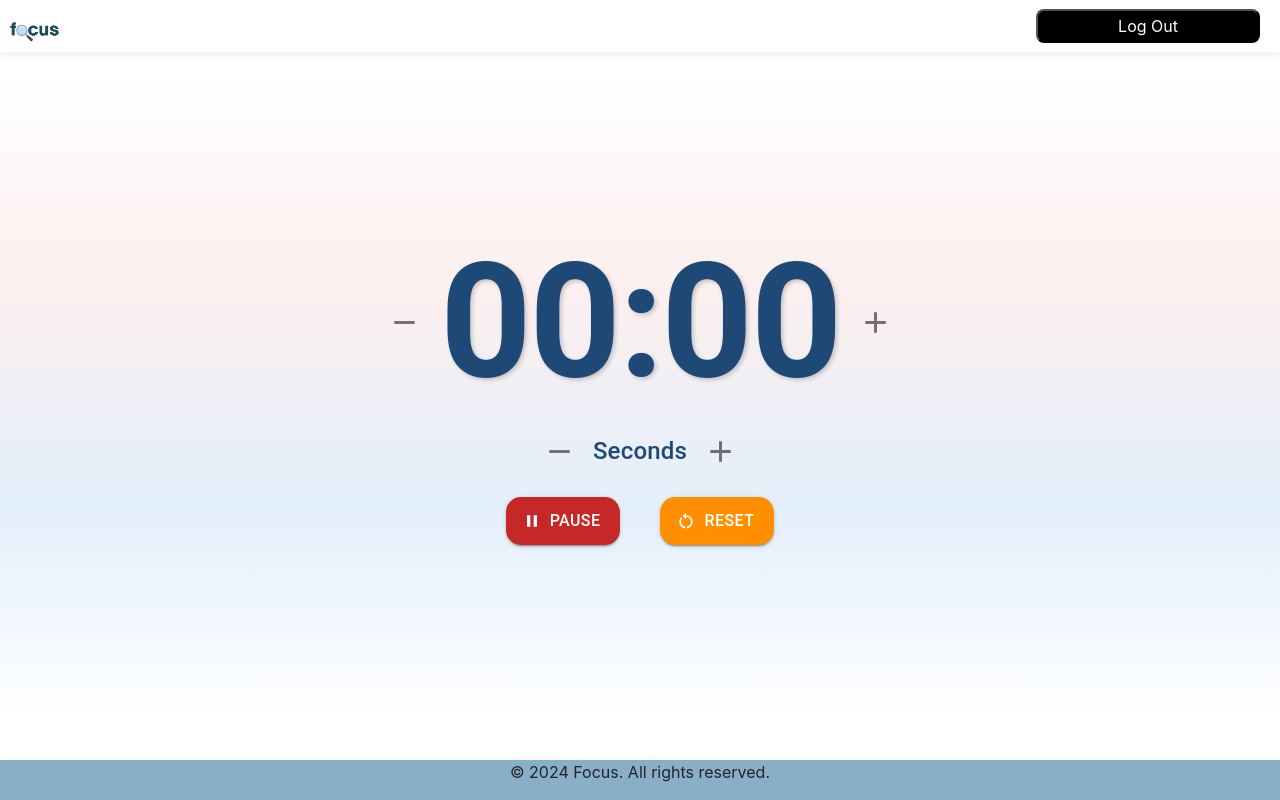
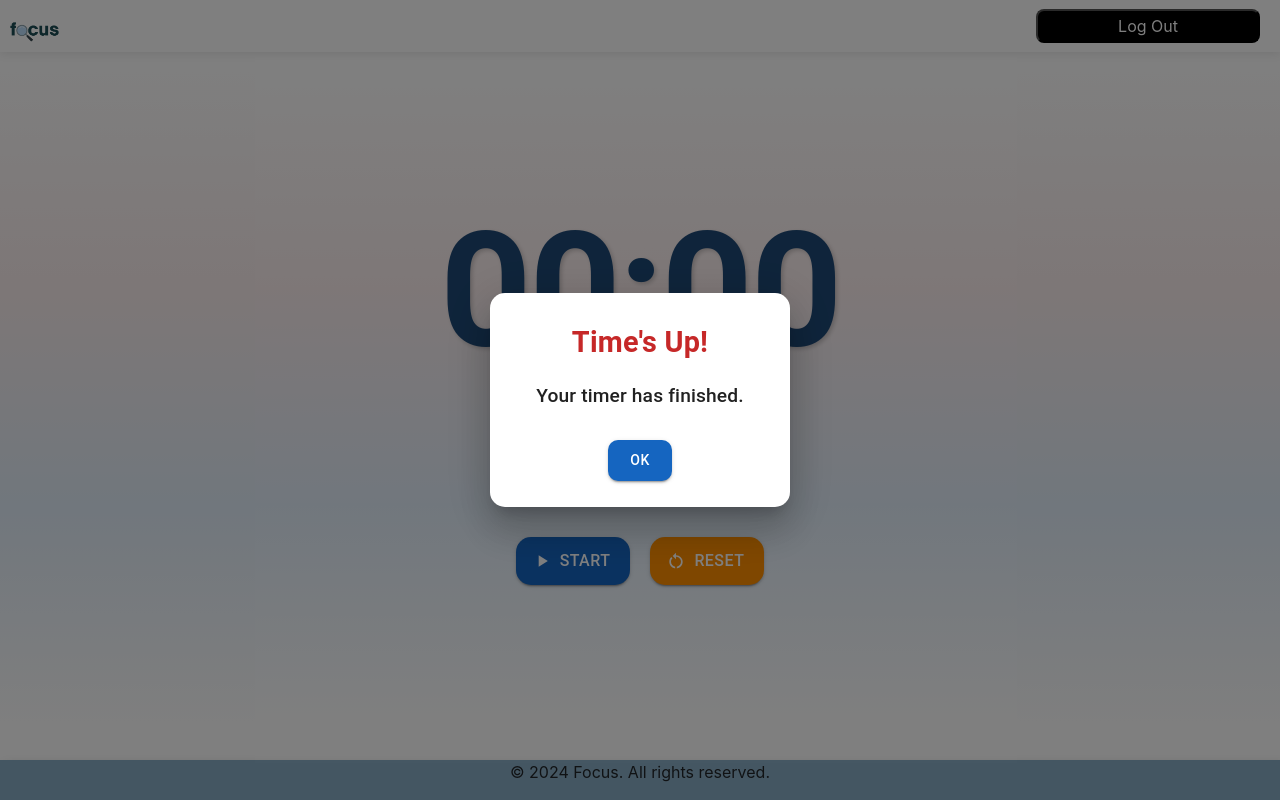
Before and after one commit to priscaolose/Group7_Capstone, a React (Create React App) app in the folder focus-app/: page /timer in a window 1280 px wide. Both pictures are taken after a click on the button "START". Built offline with nearby package versions, Linux system fonts and the light colour scheme; the HTML template or start-up script is replaced by a standard one.

Commit message:
updated timer page with minute and seconds text beloe the time and added a meesage and a tone for when the timer was finished

```diff
--- a/focus-app/src/Components/timerPage.js
+++ b/focus-app/src/Components/timerPage.js
@@ -1,5 +1,5 @@
-import React, { useState, useEffect } from "react";
-import { Typography, Box, Button, IconButton } from "@mui/material";
+import React, { useState, useEffect, useRef } from "react";
+import { Typography, Box, Button, IconButton, Dialog, DialogTitle, DialogContent, DialogActions } from "@mui/material";
 import { Add, Remove, PlayArrow, Pause, RestartAlt } from "@mui/icons-material";
 import Header2 from "./Header2";
 import Footer from "./Footer";
@@ -7,6 +7,27 @@ import Footer from "./Footer";
 function TimerPage() {
   const [time, setTime] = useState({ minutes: 0, seconds: 0 });
   const [isRunning, setIsRunning] = useState(false);
+  const [openAlert, setOpenAlert] = useState(false);
+  const audioRef = useRef(null);
+  // const [audioLoaded, setAudioLoaded] = useState(false);
+
+  // Load audio when component mounts
+  useEffect(() => {
+    // Try to load the audio file
+    if (audioRef.current) {
+      audioRef.current.load();
+      // Add event listener to check if audio is loaded
+      // audioRef.current.addEventListener('canplaythrough', () => {
+      //   setAudioLoaded(true);
+      //   console.log("Audio loaded successfully");
+      // });
+
+      // Add error listener
+      audioRef.current.addEventListener('error', (e) => {
+        console.error("Audio loading error:", e);
+      });
+    }
+  }, []);
 
   useEffect(() => {
     if (!isRunning) return;
@@ -17,7 +38,13 @@ function TimerPage() {
         let newSeconds = prev.seconds - 1;
 
         if (newSeconds < 0) {
-          if (newMinutes === 0) return prev; // Stop at 0
+          if (newMinutes === 0) {
+            // Time's up - show alert and play sound
+            setIsRunning(false);
+            setOpenAlert(true);
+            playAlarmSound();
+            return prev; // Stop at 0
+          }
           newMinutes -= 1;
           newSeconds = 59;
         }
@@ -27,7 +54,44 @@ function TimerPage() {
     }, 1000);
 
     return () => clearInterval(interval);
-  }, [isRunning, time]);
+  }, [isRunning]);
+
+  // Function to play alarm sound with user interaction handling
+  const playAlarmSound = () => {
+    if (audioRef.current) {
+      // Reset the audio to the beginning
+      audioRef.current.currentTime = 0;
+
+      // Try to play with user interaction handling
+      const playPromise = audioRef.current.play();
+
+      if (playPromise !== undefined) {
+        playPromise
+          .then(() => {
+            console.log("Audio playing successfully");
+          })
+          .catch(error => {
+            console.error("Audio play failed:", error);
+            // If autoplay is prevented, we can notify the user
+            console.log("Browser blocked autoplay. Click OK to play sound.");
+          });
+      }
+    } else {
+      console.error("Audio element not found");
+    }
+  };
+
+  // Function to stop alarm sound
+  const stopAlarmSound = () => {
+    if (audioRef.current) {
+      // Pause the audio
+      audioRef.current.pause();
+      // Reset to beginning
+      audioRef.current.currentTime = 0;
+      console.log("Audio stopped");
+    }
+  };
+
 
   const adjustTime = (type, amount) => {
     setTime((prev) => {
@@ -42,6 +106,17 @@ function TimerPage() {
     setIsRunning(false);
   };
 
+  const handleCloseAlert = () => {
+    setOpenAlert(false);
+    stopAlarmSound(); // Stop the alarm sound
+
+  };
+
+  // // // Test sound function
+  // const testSound = () => {
+  //   playAlarmSound();
+  // };
+
   return (
     <div className="mainContainer">
       <Header2 />
@@ -52,16 +127,9 @@ function TimerPage() {
           alignItems: "center",
           justifyContent: "center",
           height: "100vh",
-        background: "linear-gradient(to bottom, #FFFFFF, #FCEFEF, #E3EFFB, #FFFFFF)", // Soft gradient
+          background: "linear-gradient(to bottom, #FFFFFF, #FCEFEF, #E3EFFB, #FFFFFF)",
         }}
       >
-      <Box sx={{ display: "flex", alignItems: "center" }}>
-        {/* Minus Button for Minutes */}
-        <IconButton onClick={() => adjustTime("minutes", -1)}>
-          <Remove fontSize="large" />
-        </IconButton>
-
-        {/* Timer Display */}
         <Typography
           variant="h1"
           sx={{
@@ -69,14 +137,20 @@ function TimerPage() {
             fontWeight: "bold",
             color: "#1E4976",
             textShadow: "2px 2px 4px rgba(0, 0, 0, 0.2)",
-            margin: "0 10px",
           }}
         >
           {String(time.minutes).padStart(2, "0")}:
           {String(time.seconds).padStart(2, "0")}
         </Typography>
 
-        {/* Plus Button for Minutes */}
+        {/* Minute Adjustment Row */}
+        <Box sx={{ display: "flex", alignItems: "center", marginTop: "10px" }}>
+          <IconButton onClick={() => adjustTime("minutes", -1)}>
+            <Remove fontSize="large" />
+          </IconButton>
+          <Typography variant="h6" sx={{ mx: 1, color: "#1E4976", fontSize: "1.3em" }}>
+            Minutes
+          </Typography>
           <IconButton onClick={() => adjustTime("minutes", 1)}>
             <Add fontSize="large" />
           </IconButton>
@@ -84,33 +158,29 @@ function TimerPage() {
 
         {/* Second Adjustment Row */}
         <Box sx={{ display: "flex", alignItems: "center", marginTop: "10px" }}>
-        <IconButton onClick={() => adjustTime("seconds", -5)}>
+          <IconButton onClick={() => adjustTime("seconds", -1)}>
             <Remove fontSize="large" />
           </IconButton>
-
-        <Typography variant="h6" sx={{ mx: 1, color: "#1E4976", fontSize: "1.5em"}}>Seconds</Typography>
-
-        <IconButton onClick={() => adjustTime("seconds", 5)}>
+          <Typography variant="h6" sx={{ mx: 1, color: "#1E4976", fontSize: "1.3em" }}>
+            Seconds
+          </Typography>
+          <IconButton onClick={() => adjustTime("seconds", 1)}>
             <Add fontSize="large" />
           </IconButton>
         </Box>
 
-      {/*box for start/pause and reset buttons to be next to each other*/}
-    <Box sx={{ display: "flex", alignItems: "center", justifyContent: "center" }}>
-
-      {/* Start/Pause Button */}
+        {/* Control Buttons */}
+        <Box sx={{ display: "flex", alignItems: "center", justifyContent: "center", marginTop: "20px" }}>
           <Button
             variant="contained"
             sx={{
-    backgroundColor: isRunning ? "#C62828" : "#1565C0", // Red for Pause, Blue for Start
-    "&:hover": {
-      backgroundColor: isRunning ? "#B71C1C" : "#0D47A1", // Darker shades on hover
-    },
+              backgroundColor: isRunning ? "#C62828" : "#1565C0",
+              "&:hover": { backgroundColor: isRunning ? "#B71C1C" : "#0D47A1" },
               color: "white",
-    margin: "20px",
+              margin: "10px",
               fontSize: "1rem",
               padding: "10px 20px",
-    borderRadius: "15px"
+              borderRadius: "15px",
             }}
             startIcon={isRunning ? <Pause /> : <PlayArrow />}
             onClick={() => setIsRunning(!isRunning)}
@@ -121,22 +191,104 @@ function TimerPage() {
           <Button
             variant="contained"
             sx={{
-    backgroundColor: "#FF8F00", // Orange for Reset
-    "&:hover": {
-      backgroundColor: "#EF6C00", // Darker shade on hover
-    },
+              backgroundColor: "#FF8F00",
+              "&:hover": { backgroundColor: "#EF6C00" },
               color: "white",
-    margin: "20px",
+              margin: "10px",
               fontSize: "1rem",
               padding: "10px 20px",
-    borderRadius: "15px"
+              borderRadius: "15px",
             }}
             startIcon={<RestartAlt />}
             onClick={resetTimer}
           >
             Reset
           </Button>
+
+          {/* Test Sound Button */}
+          {/* <Button
+            variant="outlined"
+            sx={{
+              borderColor: "#1E4976",
+              color: "#1E4976",
+              margin: "10px",
+              fontSize: "1rem",
+              padding: "10px 20px",
+              borderRadius: "15px",
+            }}
+            onClick={testSound}
+          >
+            Test Sound
+          </Button> */}
         </Box>
+
+        {/* Audio element with fallback options */}
+        <audio
+          ref={audioRef}
+          preload="auto"
+        >
+          {/* Try local path first */}
+          <source src="/Users/priscaolose/Downloads/mixkit-tick-tock-clock-timer-1045.wav" type="audio/mpeg" />
+          {/* Fallback to public URL if local path fails */}
+          <source src="https://assets.mixkit.co/active_storage/sfx/1045/1045.wav" type="audio/wav" />
+           Your browser does not support the audio element.
+        </audio>
+
+        {/* Audio status indicator (for debugging) */}
+        {/* <Typography variant="caption" sx={{ mt: 1, color: audioLoaded ? "green" : "red" }}>
+          {audioLoaded ? "Audio loaded ✓" : "Audio loading..."}
+        </Typography> */}
+
+        {/* Alert Dialog when timer ends */}
+        <Dialog
+          open={openAlert}
+          onClose={handleCloseAlert}
+          aria-labelledby="alert-dialog-title"
+          aria-describedby="alert-dialog-description"
+          PaperProps={{
+            sx: {
+              borderRadius: '15px',
+              padding: '10px',
+              width: 'auto',
+              minWidth: '300px',
+            }
+          }}
+        >
+          <DialogTitle
+            id="alert-dialog-title"
+            sx={{
+              textAlign: 'center',
+              fontSize: '1.8rem',
+              color: '#C62828',
+              fontWeight: 'bold'
+            }}
+          >
+            Time's Up!
+          </DialogTitle>
+          <DialogContent>
+            <Typography
+              variant="h6"
+              sx={{ textAlign: 'center', fontSize: '1.2rem' }}
+            >
+              Your timer has finished.
+            </Typography>
+          </DialogContent>
+          <DialogActions sx={{ justifyContent: 'center', pb: 2 }}>
+            <Button
+              onClick={handleCloseAlert}
+              variant="contained"
+              sx={{
+                backgroundColor: '#1565C0',
+                '&:hover': { backgroundColor: '#0D47A1' },
+                borderRadius: '10px',
+                padding: '8px 20px'
+              }}
+              autoFocus
+            >
+              OK
+            </Button>
+          </DialogActions>
+        </Dialog>
       </Box>
       <Footer />
     </div>
```
Also changed, not shown: 1 other file (tests, documents, lock files or other folders). Lines whose indentation alone changed are shown as unchanged.
